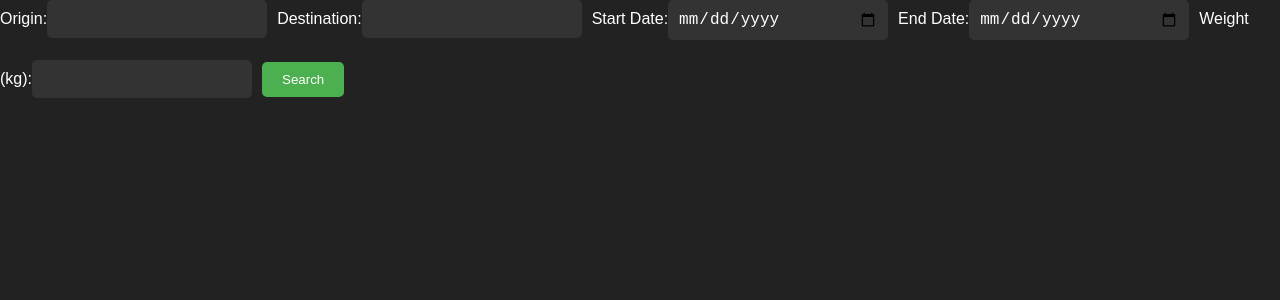
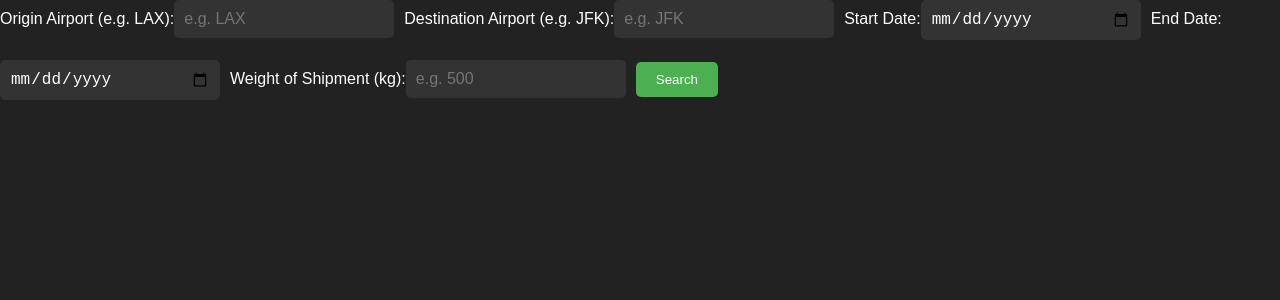
Before and after one commit to GiselleNessi/AirCargo, a React (Create React App) app: page / in a window 1280 px wide. Shown: the top 300 px of the page. Built offline with nearby package versions, Linux system fonts and the light colour scheme.

Commit message:
adding results and mock data / wip

```diff
--- a/package.json
+++ b/package.json
@@ -12,6 +12,7 @@
     "@types/react-dom": "^18.2.1",
     "axios": "^1.4.0",
     "react": "^18.2.0",
+    "react-datepicker": "^4.11.0",
     "react-dom": "^18.2.0",
     "react-scripts": "5.0.1",
     "styled-components": "^5.3.10",
@@ -43,6 +44,7 @@
     ]
   },
   "devDependencies": {
+    "@types/react-datepicker": "^4.11.2",
     "@types/styled-components": "^5.1.26"
   }
 }
--- a/src/App.tsx
+++ b/src/App.tsx
@@ -1,27 +1,52 @@
 import React, { useState } from 'react';
 import axios from 'axios';
+import { ThemeProvider } from 'styled-components';
+import { GlobalStyles } from './styles/GlobalStyles';
+import { darkTheme } from './styles/ThemeProvider';
 import SearchForm from './components/SearchForm';
+import Results from './components/Results';
 
+function App() {
+  const [flightOptions, setFlightOptions] = useState([]);
+  const [searchCriteria, setSearchCriteria] = useState<{
+    origin: string;
+    destination: string;
+    startDate: string;
+    endDate: string;
+    weight: string;
+  } | null>(null);
 
-const App: React.FC = () => {
-  const [results, setResults] = useState([]);
+  const handleSearch = async (searchData: any) => {
+    try {
+      const response = await axios.get('/api/flights', { params: searchData });
+      const { data } = response;
 
-  const handleSearch = async (searchParams: any) => {
-    try {
-      const response = await axios.get('/api/flights', {
-        params: searchParams,
-      });
-      setResults(response.data);
+      // Check that we have at least 3 unique airlines in the search results
+      const uniqueAirlines = new Set(data.map((flight: any) => flight.airlineName));
+      if (uniqueAirlines.size < 3) {
+        throw new Error('Not enough unique airlines found in search results');
+      }
+
+      // Sort the search results by price (lowest first)
+      const sortedData = data.sort((a: any, b: any) => a.price - b.price);
+
+      setSearchCriteria(searchData);
+      setFlightOptions(sortedData);
     } catch (error) {
       console.error(error);
     }
   };
 
   return (
-    <div>
+    <ThemeProvider theme={darkTheme}>
+      <GlobalStyles />
       <SearchForm onSearch={handleSearch} />
-    </div>
+      {flightOptions.length > 0 && searchCriteria && (
+        <Results flightOptions={flightOptions} searchCriteria={searchCriteria} />
+      )}
+    </ThemeProvider>
   );
-};
+}
+
 
 export default App;
--- /dev/null
+++ b/src/components/Results.tsx
@@ -0,0 +1,99 @@
+import React from 'react';
+import styled from 'styled-components';
+
+interface FlightOption {
+  airlineName: string;
+  airlineLogo: string;
+  departureDate: string;
+  arrivalDate: string;
+  price: number;
+  origin: string;
+  destination: string;
+  weight: number;
+}
+
+interface ResultsProps {
+  flightOptions: FlightOption[];
+  searchCriteria?: {
+    origin: string;
+    destination: string;
+    startDate: string;
+    endDate: string;
+    weight: string;
+  };
+}
+
+const ResultContainer = styled.div`
+  display: flex;
+  flex-wrap: wrap;
+  justify-content: center;
+`;
+
+const ResultCard = styled.div`
+  width: 300px;
+  margin: 16px;
+  padding: 16px;
+  border: 1px solid ${(props) => props.theme.colors.border};
+  border-radius: 8px;
+  box-shadow: 0 4px 8px rgba(0, 0, 0, 0.1);
+`;
+
+const AirlineLogo = styled.img`
+  width: 100%;
+  max-height: 80px;
+  object-fit: contain;
+`;
+
+const Results: React.FC<ResultsProps> = ({ flightOptions, searchCriteria }) => {
+  return (
+    <div>
+      <p>Showing results for:</p>
+      {searchCriteria && (
+        <>
+          <p>
+            <strong>Origin:</strong> {searchCriteria.origin}
+          </p>
+          <p>
+            <strong>Destination:</strong> {searchCriteria.destination}
+          </p>
+          <p>
+            <strong>Date Range:</strong> {searchCriteria.startDate} -{' '}
+            {searchCriteria.endDate}
+          </p>
+          <p>
+            <strong>Weight:</strong> {searchCriteria.weight} kg
+          </p>
+        </>
+      )}
+      <ResultContainer>
+        {flightOptions.map((flightOption, index) => (
+          <ResultCard key={index}>
+            <h3>{flightOption.airlineName}</h3>
+            <AirlineLogo src={flightOption.airlineLogo} alt="Airline logo" />
+            <p>
+              Departure: <strong>{flightOption.departureDate}</strong>
+            </p>
+            <p>
+              Arrival: <strong>{flightOption.arrivalDate}</strong>
+            </p>
+            <p>
+              Price: <strong>{flightOption.price}</strong> EUR
+            </p>
+            <p>
+              Origin: <strong>{flightOption.origin}</strong>
+            </p>
+            <p>
+              Destination: <strong>{flightOption.destination}</strong>
+            </p>
+            <p>
+              Weight Limit: <strong>{flightOption.weight} kg</strong>
+            </p>
+            <button>Book</button>
+          </ResultCard>
+        ))}
+      </ResultContainer>
+    </div>
+  );
+};
+
+export default Results;
--- a/src/components/SearchForm.tsx
+++ b/src/components/SearchForm.tsx
@@ -1,5 +1,5 @@
 import React, { useState } from 'react';
-import axios from 'axios';
+import { getFlightOptions } from '../utils/getFlightOptions';
 
 interface SearchFormProps {
   onSearch: (results: any[]) => void;
@@ -11,38 +11,43 @@ const SearchForm: React.FC<SearchFormProps> = ({ onSearch }) => {
   const [startDate, setStartDate] = useState('');
   const [endDate, setEndDate] = useState('');
   const [weight, setWeight] = useState('');
+  const [error, setError] = useState('');
 
   const handleSearch = async () => {
-    try {
-      const response = await axios.get('/api/flights', {
-        params: {
-          origin,
-          destination,
-          startDate,
-          endDate,
-          weight,
-        },
-      });
-      onSearch(response.data);
-    } catch (error) {
-      console.error(error);
+    if (!origin || !destination || !startDate || !endDate || !weight) {
+      setError('Please fill out all fields.');
+      return;
     }
+    if (new Date(endDate).getTime() - new Date(startDate).getTime() > 10 * 24 * 60 * 60 * 1000) {
+      setError('Date range should be up to 10 days.');
+      return;
+    }
+    const results = await getFlightOptions({
+      origin,
+      destination,
+      startDate,
+      endDate,
+      weight,
+    });
+    onSearch(results);
   };
 
   return (
     <div>
       <label>
-        Origin:
+        Origin Airport (e.g. LAX):
         <input
           type="text"
+          placeholder="e.g. LAX"
           value={origin}
           onChange={(e) => setOrigin(e.target.value)}
         />
       </label>
       <label>
-        Destination:
+        Destination Airport (e.g. JFK):
         <input
           type="text"
+          placeholder="e.g. JFK"
           value={destination}
           onChange={(e) => setDestination(e.target.value)}
         />
@@ -51,6 +56,7 @@ const SearchForm: React.FC<SearchFormProps> = ({ onSearch }) => {
         Start Date:
         <input
           type="date"
+          placeholder="MM/DD/YYYY"
           value={startDate}
           onChange={(e) => setStartDate(e.target.value)}
         />
@@ -59,18 +65,21 @@ const SearchForm: React.FC<SearchFormProps> = ({ onSearch }) => {
         End Date:
         <input
           type="date"
+          placeholder="MM/DD/YYYY"
           value={endDate}
           onChange={(e) => setEndDate(e.target.value)}
         />
       </label>
       <label>
-        Weight (kg):
+        Weight of Shipment (kg):
         <input
           type="number"
+          placeholder="e.g. 500"
           value={weight}
           onChange={(e) => setWeight(e.target.value)}
         />
       </label>
+      {error && <p>{error}</p>}
       <button onClick={handleSearch}>Search</button>
     </div>
   );
--- /dev/null
+++ b/src/data/flightsData.json
@@ -0,0 +1,72 @@
+[
+  {
+    "airlineName": "Airline A",
+    "airlineLogo": "https://www.example.com/airlineA.png",
+    "departureDate": "2023-06-01T12:00:00Z",
+    "arrivalDate": "2023-06-01T18:00:00Z",
+    "price": 200,
+    "origin": "LAX",
+    "destination": "JFK",
+    "weight": 20
+  },
+  {
+    "airlineName": "Airline A",
+    "airlineLogo": "https://www.example.com/airlineA.png",
+    "departureDate": "2023-06-02T08:00:00Z",
+    "arrivalDate": "2023-06-02T14:00:00Z",
+    "price": 250,
+    "origin": "JFK",
+    "destination": "LAX",
+    "weight": 25
+  },
+  {
+    "airlineName": "Airline B",
+    "airlineLogo": "https://www.example.com/airlineB.png",
+    "departureDate": "2023-06-03T10:00:00Z",
+    "arrivalDate": "2023-06-03T16:00:00Z",
+    "price": 220,
+    "origin": "MAD",
+    "destination": "CDG",
+    "weight": 15
+  },
+  {
+    "airlineName": "Airline B",
+    "airlineLogo": "https://www.example.com/airlineB.png",
+    "departureDate": "2023-06-04T09:00:00Z",
+    "arrivalDate": "2023-06-04T15:00:00Z",
+    "price": 190,
+    "origin": "CDG",
+    "destination": "MAD",
+    "weight": 10
+  },
+  {
+    "airlineName": "Airline C",
+    "airlineLogo": "https://www.example.com/airlineC.png",
+    "departureDate": "2023-06-05T07:00:00Z",
+    "arrivalDate": "2023-06-05T13:00:00Z",
+    "price": 280,
+    "origin": "JFK",
+    "destination": "CDG",
+    "weight": 30
+  },
+  {
+    "airlineName": "Airline C",
+    "airlineLogo": "https://www.example.com/airlineC.png",
+    "departureDate": "2023-06-06T14:00:00Z",
+    "arrivalDate": "2023-06-06T20:00:00Z",
+    "price": 300,
+    "origin": "CDG",
+    "destination": "JFK",
+    "weight": 35
+  },
+  {
+    "airlineName": "Airline D",
+    "airlineLogo": "https://www.example.com/airlineD.png",
+    "departureDate": "2023-06-07T11:00:00Z",
+    "arrivalDate": "2023-06-07T17:00:00Z",
+    "price": 240,
+    "origin": "LAX",
+    "destination": "CDG",
+    "weight": 20
+  }
+]
--- a/src/styles/ThemeProvider.tsx
+++ b/src/styles/ThemeProvider.tsx
@@ -1,7 +1,7 @@
 import React from 'react';
 import { ThemeProvider as StyledThemeProvider } from 'styled-components';
 
-const darkTheme = {
+export const darkTheme = {
   background: '#222',
   color: '#fff',
   buttonBackground: '#3e8e41',
--- /dev/null
+++ b/src/utils/getFlightOptions.ts
@@ -0,0 +1,55 @@
+import flightsData from '../data/flightsData.json';
+
+interface Flight {
+  airlineName: string;
+  airlineLogo: string;
+  departureDate: string;
+  arrivalDate: string;
+  price: number;
+  origin: string;
+  destination: string;
+  weight: number;
+}
+
+interface SearchCriteria {
+  origin: string;
+  destination: string;
+  startDate: string;
+  endDate: string;
+  weight: string;
+}
+
+export const getFlightOptions = async (searchCriteria: SearchCriteria): Promise<Flight[]> => {
+    const { origin, destination, startDate, endDate, weight } = searchCriteria;
+
+    // create a map to keep track of the airlines seen in the search results
+    const airlinesMap = new Map<string, Flight>();
+    const results = flightsData.filter((flight) =>
+      flight.origin === origin &&
+      flight.destination === destination &&
+      new Date(flight.departureDate) >= new Date(startDate) &&
+      new Date(flight.departureDate) <= new Date(endDate) &&
+      flight.weight >= parseInt(weight)
+    ).map((flight) => {
+      const existingFlight = airlinesMap.get(flight.airlineName);
+      // if the airline hasn't been seen before, add it to the map and return the flight
+      if (!existingFlight) {
+        airlinesMap.set(flight.airlineName, flight);
+        return flight;
+      }
+      // if the airline has already been seen, only return the flight if it's cheaper
+      if (existingFlight.price > flight.price) {
+        airlinesMap.set(flight.airlineName, flight);
+        return flight;
+      }
+      return null;
+    }).filter((flight) => flight !== null) as Flight[];
+
+    // check if there are at least 3 airlines in the search results
+    const uniqueAirlines = new Set(results.map((flight) => flight.airlineName));
+    if (uniqueAirlines.size < 3) {
+      throw new Error('Not enough unique airlines found in search results');
+    }
+
+    return results;
+  };
```
Also changed, not shown: 1 other file (tests, documents, lock files or other folders).
